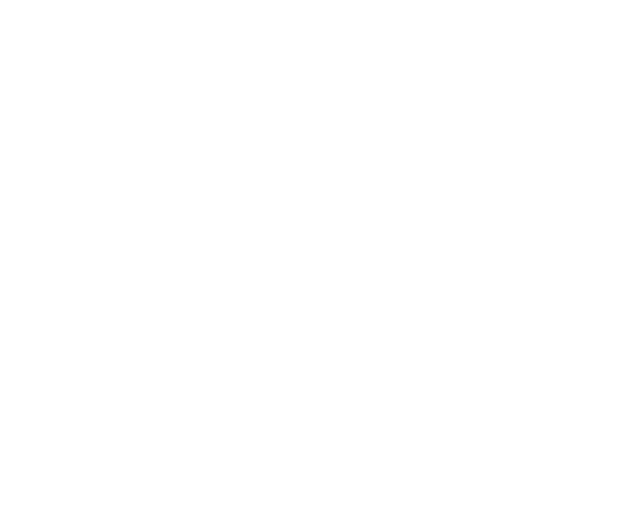
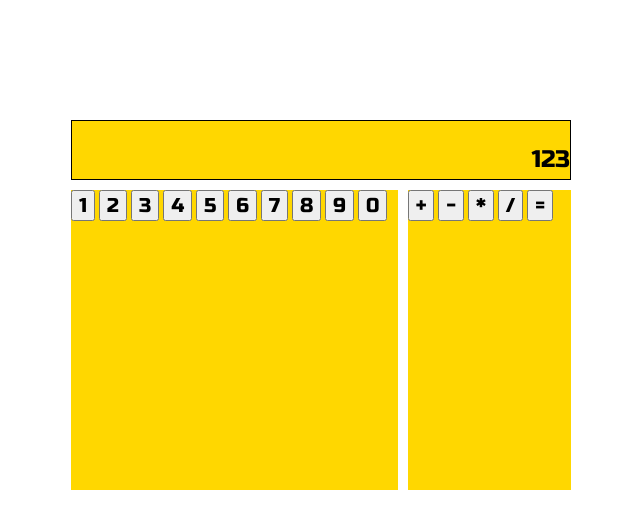
Before and after one commit to VoronovichDev/calculator, a plain HTML site: page index.html in a window 1280 px wide. Shown: the whole page, without its empty margins (319-959 px from the left). Drawn offline with Linux system fonts and the light colour scheme.

Commit message:
added basic layout

```diff
--- a/index.html
+++ b/index.html
@@ -5,10 +5,38 @@
    <meta http-equiv="X-UA-Compatible" content="IE=edge">
    <meta name="viewport" content="width=device-width, initial-scale=1.0">
    <link rel="stylesheet" href="style.css">
+   <link rel="preconnect" href="https://fonts.googleapis.com">
+   <link rel="preconnect" href="https://fonts.gstatic.com" crossorigin>
+   <link href="https://fonts.googleapis.com/css2?family=Russo+One&display=swap" rel="stylesheet">
    <title>Document</title>
 </head>
 <body>
 
+   <div class="container">
+      <div class="digits-btns">
+         <button>1</button>
+         <button>2</button>
+         <button>3</button>
+         <button>4</button>
+         <button>5</button>
+         <button>6</button>
+         <button>7</button>
+         <button>8</button>
+         <button>9</button>
+         <button>0</button>
+      </div>
+      <div class="math-btns">
+         <button>+</button>
+         <button>-</button>
+         <button>*</button>
+         <button>/</button>
+         <button>=</button>
+      </div>
+      <div class="display">
+         123
+      </div>
+   </div>
+
 </body>
 <script src="script.js"></script>
 </html>
--- a/style.css
+++ b/style.css
@@ -0,0 +1,44 @@
+.body {
+   height: 100%;
+}
+.container {
+   max-width: 500px;
+   margin: 15vh auto;
+   display: grid;
+   grid-template-areas:
+      'display display '
+      'dgts  math';
+   grid-template-rows: 60px 300px;
+   grid-template-columns: 2fr 1fr;
+   grid-gap: 10px;
+}
+
+.digits-btns {
+   grid-area: dgts;
+   background: gold;
+}
+.math-btns {
+   grid-area: math;
+   background: gold;
+}
+.display {
+   font-family: 'Russo One', sans-serif;
+   display: flex;
+   align-items: flex-end;
+   justify-content: flex-end;
+   grid-area: display;
+   border: 1px black solid;
+   background: gold;
+   padding: 0 0 5px 0;
+   font-size: 24px;
+}
+
+.digits-btns button {
+   font-size: 20px;
+   font-family: 'Russo One', sans-serif;
+}
+
+.math-btns button {
+   font-size: 20px;
+   font-family: 'Russo One', sans-serif;
+}
```
